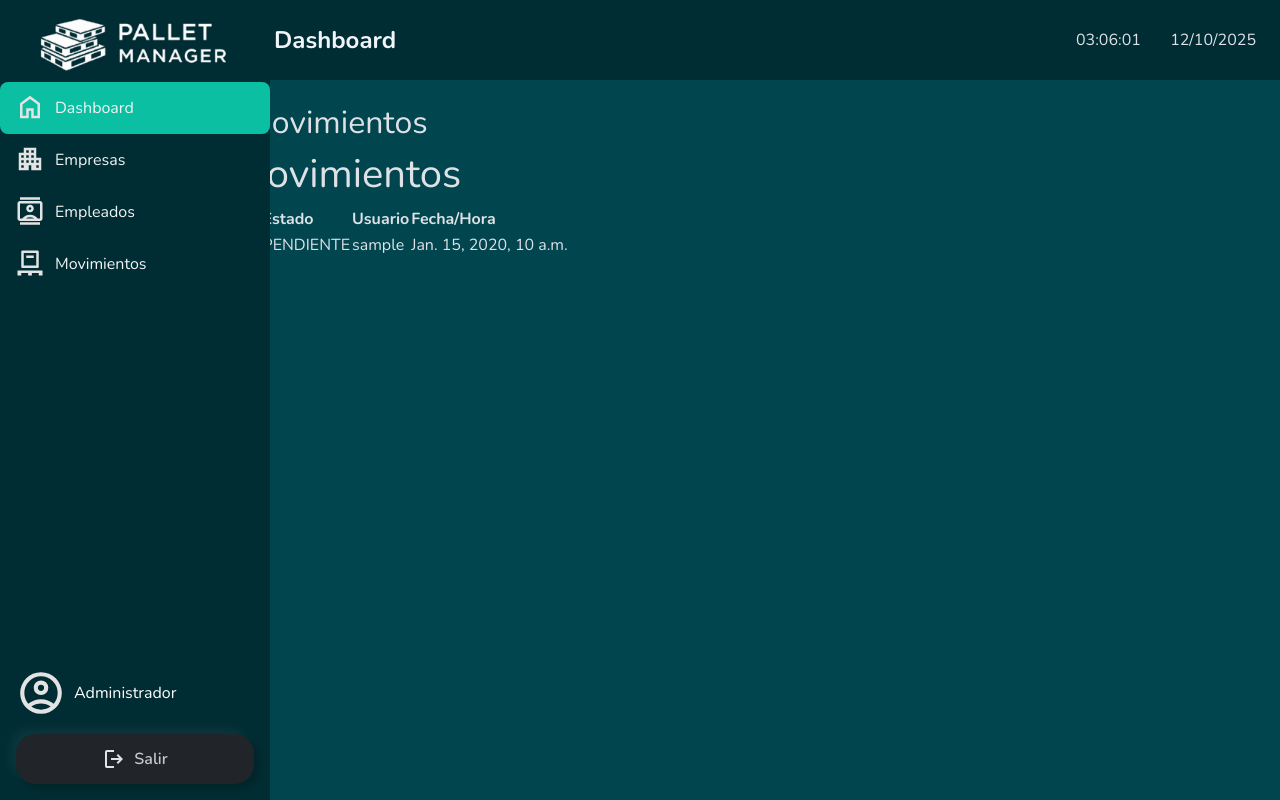
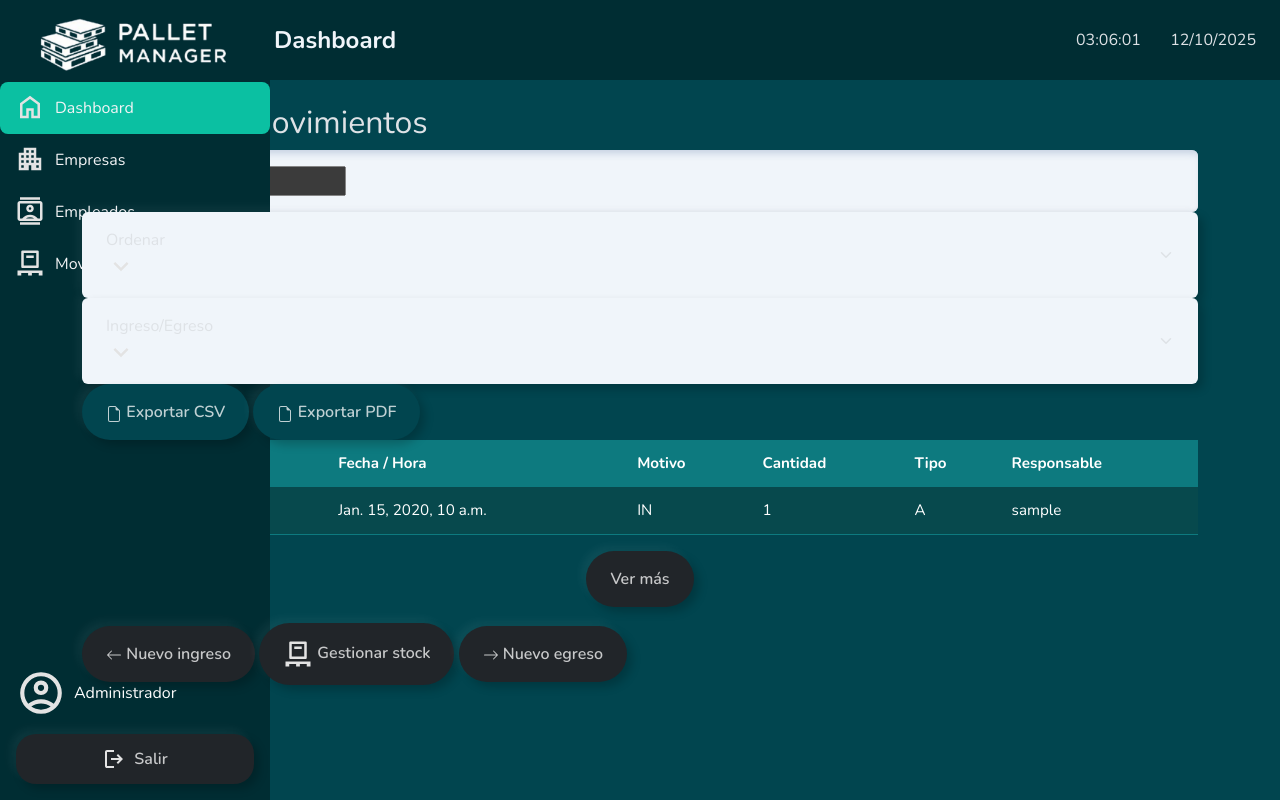
Before and after one commit to FolkodeGroup/Intercambio-de-Pallets-Modulo1, a Django app: page /movimientos/movimientos/ in a window 1280 px wide. Run offline with Django 5.2, Linux system fonts and the light colour scheme; tables that the repository leaves empty hold one stand-in row (values such as "Sample post"); some libraries are stand-ins or nearby versions.

Commit message:
diseño terminado (falta interactividad)

```diff
--- a/pallet_manager/mysite/movimientos/templates/movimientos/movimientos.html
+++ b/pallet_manager/mysite/movimientos/templates/movimientos/movimientos.html
@@ -1,47 +1,122 @@
 {% extends 'base.html' %}
 {% load static %}
 
+{% block head %}
+    <link rel="stylesheet" href="{% static 'movimientos/movimientos.css'%}">
+    <script src="{% static 'movimientos/movimientos.js' %}"></script>
+{% endblock %}
 
+{% block content %}
+<div class="movimientos-container">
+    {% include 'includes/sidebar.html' %}
 
+    <main class="movimientos-main">
 
-<div>
-    {% block content %}
-    {% include 'includes/sidebar.html'%}
-    <main>
-        <section>
-            <h2>Gestión de movimientos</h2>
-            <h1>Lista de Movimientos</h1>
-            <table>
-                <thead>
+        <h2 class="movimientos-main-title">Gestión de movimientos</h2>
+
+        <section class="movimientos-main-section">
+            <!-- Filtros -->
+            <div class="filters">
+                <div class="form-control">
+                    <svg xmlns="http://www.w3.org/2000/svg" height="24px" viewBox="0 -960 960 960" width="24px" fill="#e3e3e3"><path d="M784-120 532-372q-30 24-69 38t-83 14q-109 0-184.5-75.5T120-580q0-109 75.5-184.5T380-840q109 0 184.5 75.5T640-580q0 44-14 83t-38 69l252 252-56 56ZM380-400q75 0 127.5-52.5T560-580q0-75-52.5-127.5T380-760q-75 0-127.5 52.5T200-580q0 75 52.5 127.5T380-400Z"/></svg>
+                    <input type="text" placeholder="Buscar...">
+                </div>
+                <div class="form-select">
+                    <span>Ordenar</span>
+                    <!--<select>
+                        <option selected>Ordenar</option>
+                        <option>Empresa</option>
+                        <option>Fecha</option>
+                        <option>Cantidad</option>
+                        <option>Tipo</option>
+                    </select>-->
+                    <div class="bar"></div>
+                    <svg  xmlns="http://www.w3.org/2000/svg" height="30px" viewBox="0 -960 960 960" width="30px" fill="#e3e3e3"><path d="M480-344 240-584l56-56 184 184 184-184 56 56-240 240Z"/></svg>
+                </div>
+                <div class="form-select">
+                    <span>Ingreso/Egreso</span>
+                    <!--<select>
+                        <option selected>Ingreso / Egreso</option>
+                        <option>Ingreso</option>
+                        <option>Egreso</option>
+                    </select>-->
+                    <div class="bar"></div>
+                    <svg xmlns="http://www.w3.org/2000/svg" height="30px" viewBox="0 -960 960 960" width="30px" fill="#e3e3e3"><path d="M480-344 240-584l56-56 184 184 184-184 56 56-240 240Z"/></svg>
+                </div>
+                <button class="btn btn-export" style="background: #01454F;">
+                    <svg xmlns="http://www.w3.org/2000/svg" width="16" height="16" fill="currentColor" class="bi bi-file-earmark" viewBox="0 0 16 16">
+                      <path d="M14 4.5V14a2 2 0 0 1-2 2H4a2 2 0 0 1-2-2V2a2 2 0 0 1 2-2h5.5zm-3 0A1.5 1.5 0 0 1 9.5 3V1H4a1 1 0 0 0-1 1v12a1 1 0 0 0 1 1h8a1 1 0 0 0 1-1V4.5z"/>
+                    </svg>
+                    Exportar CSV
+                </button>
+                <button class="btn btn-export" style="background: #01454F;">
+                    <svg xmlns="http://www.w3.org/2000/svg" width="16" height="16" fill="currentColor" class="bi bi-file-earmark" viewBox="0 0 16 16">
+                      <path d="M14 4.5V14a2 2 0 0 1-2 2H4a2 2 0 0 1-2-2V2a2 2 0 0 1 2-2h5.5zm-3 0A1.5 1.5 0 0 1 9.5 3V1H4a1 1 0 0 0-1 1v12a1 1 0 0 0 1 1h8a1 1 0 0 0 1-1V4.5z"/>
+                    </svg>
+                    Exportar PDF
+                </button>
+            </div>
+
+            <!-- Tabla -->
+            <div class="container-table" style="overflow-x: auto;">
+                <table id="tabla-movimientos" style="width: 100%; border-collapse: collapse; color: #ffffff; text-align: left; font-size: 0.95rem;">
+                    <thead style="background-color: #0D7A7F;">
                         <tr>
-                        <th>ID</th>
-                        <th>Tipo</th>
-                        <th>Empresa</th>
-                        <th>Estado</th>
-                        <th>Usuario</th>
-                        <th>Fecha/Hora</th>
+                            <th style="padding: 0.75rem;">Empresa</th>
+                            <th style="padding: 0.75rem;">Fecha / Hora</th>
+                            <th style="padding: 0.75rem;">Motivo</th>
+                            <th style="padding: 0.75rem;">Cantidad</th>
+                            <th style="padding: 0.75rem;">Tipo</th>
+                            <th style="padding: 0.75rem;">Responsable</th>
                         </tr>
                     </thead>
                     <tbody>
                         {% for movimiento in movimientos %}
-                    <tr>
-                        <td>{{ movimiento.id }}</td>
-                        <td>{{ movimiento.tipo }}</td>
-                        <td>{{ movimiento.empresa }}</td>
-                        <td>{{ movimiento.estado_confirmacion }}</td>
-                        <td>{{ movimiento.usuario_creacion }}</td>
-                        <td>{{ movimiento.fecha_hora }}</td>
+                            {% for linea in movimiento.lineas.all %}
+                                <tr style="background-color: #07494D; border-bottom: 1px solid #0D7A7F;">
+                                    <td style="padding: 0.75rem;">{{ movimiento.empresa }}</td>
+                                    <td style="padding: 0.75rem;">{{ movimiento.fecha_hora }}</td>
+                                    <td style="padding: 0.75rem;">{{ movimiento.tipo }}</td>
+                                    <td style="padding: 0.75rem;">{{ linea.cantidad }}</td>
+                                    <td style="padding: 0.75rem;">{{ linea.tipo_pallet }}</td>
+                                    <td style="padding: 0.75rem;">{{ movimiento.usuario_creacion }}</td>
                                 </tr>
                                 {% empty %}
                                 <tr>
-                        <td colspan="6">No hay movimientos registrados.</td>
+                                    <td colspan="6" style="padding: 0.75rem;">No hay movimientos registrados.</td>
                                 </tr>
+                            {% endfor %}
                         {% endfor %}
                     </tbody>
                 </table>
+            </div>
         </section>
 
+        <!-- Ver más / Paginación -->
+        <div class="text-center my-3">
+            <button id="btn-more" class="btn btn-outline-light btn-more">Ver más</button>
+        </div>
+
+         <!-- Botones inferiores -->
+        <div class="pagination-buttons">
+            <button class="btn btn-success">
+                <svg xmlns="http://www.w3.org/2000/svg" width="16" height="16" fill="currentColor" class="bi bi-arrow-left" viewBox="0 0 16 16">
+                <path fill-rule="evenodd" d="M15 8a.5.5 0 0 0-.5-.5H2.707l3.147-3.146a.5.5 0 1 0-.708-.708l-4 4a.5.5 0 0 0 0 .708l4 4a.5.5 0 0 0 .708-.708L2.707 8.5H14.5A.5.5 0 0 0 15 8"/>
+                </svg>
+                Nuevo ingreso
+            </button>
+            <button class="btn btn-dark">
+                <svg xmlns="http://www.w3.org/2000/svg" height="30px" viewBox="0 -960 960 960" width="30px" fill="#e3e3e3"><path d="M80-80v-160h800v160H760v-80H540v80H420v-80H200v80H80Zm160-240q-17 0-28.5-11.5T200-360v-480q0-17 11.5-28.5T240-880h480q17 0 28.5 11.5T760-840v480q0 17-11.5 28.5T720-320H240Zm40-80h400v-400H280v400Zm80-240h240v-80H360v80Zm-80 240v-400 400Z"/></svg>
+                Gestionar stock
+            </button>
+            <button class="btn btn-primary">
+                <svg xmlns="http://www.w3.org/2000/svg" width="16" height="16" fill="currentColor" class="bi bi-arrow-right" viewBox="0 0 16 16">
+                <path fill-rule="evenodd" d="M1 8a.5.5 0 0 1 .5-.5h11.793l-3.147-3.146a.5.5 0 0 1 .708-.708l4 4a.5.5 0 0 1 0 .708l-4 4a.5.5 0 0 1-.708-.708L13.293 8.5H1.5A.5.5 0 0 1 1 8"/>
+                </svg>
+                Nuevo egreso
+            </button>
+        </div>
+
     </main>
+</div>
 {% endblock %}
-
-</div>
--- a/pallet_manager/mysite/movimientos/views.py
+++ b/pallet_manager/mysite/movimientos/views.py
@@ -5,9 +5,6 @@ from django.shortcuts import render, redirect
 from django.forms import modelformset_factory
 from .forms import MovimientoForm, LineaMovimientoForm
 from .models import LineaMovimiento, Movimiento
-
-def movimientos(request):
-    return render(request, "movimientos/movimientos.html")
 
 def registrar_movimiento(request):
     LineaFormSet = modelformset_factory(LineaMovimiento, form=LineaMovimientoForm, extra=1, can_delete=True)
--- a/pallet_manager/mysite/templates/includes/sidebar.html
+++ b/pallet_manager/mysite/templates/includes/sidebar.html
@@ -27,7 +27,7 @@
             Empleados</a>
         </li>
         <li>
-            <a href="#" class="nav-link">
+            <a href="{% url 'movimientos'%}" class="nav-link">
                 <svg xmlns="http://www.w3.org/2000/svg" height="30px" viewBox="0 -960 960 960" width="30px" fill="#e3e3e3"><path d="M80-80v-160h800v160H760v-80H540v80H420v-80H200v80H80Zm160-240q-17 0-28.5-11.5T200-360v-480q0-17 11.5-28.5T240-880h480q17 0 28.5 11.5T760-840v480q0 17-11.5 28.5T720-320H240Zm40-80h400v-400H280v400Zm80-240h240v-80H360v80Zm-80 240v-400 400Z"/></svg>
             Movimientos</a>
         </li>
```
Also changed, not shown: pallet_manager/mysite/movimientos/static/movimientos/movimientos.css (+125 -0 lines), pallet_manager/mysite/movimientos/static/movimientos/movimientos.js (added, +28 -0 lines). Lines whose indentation alone changed are shown as unchanged.
